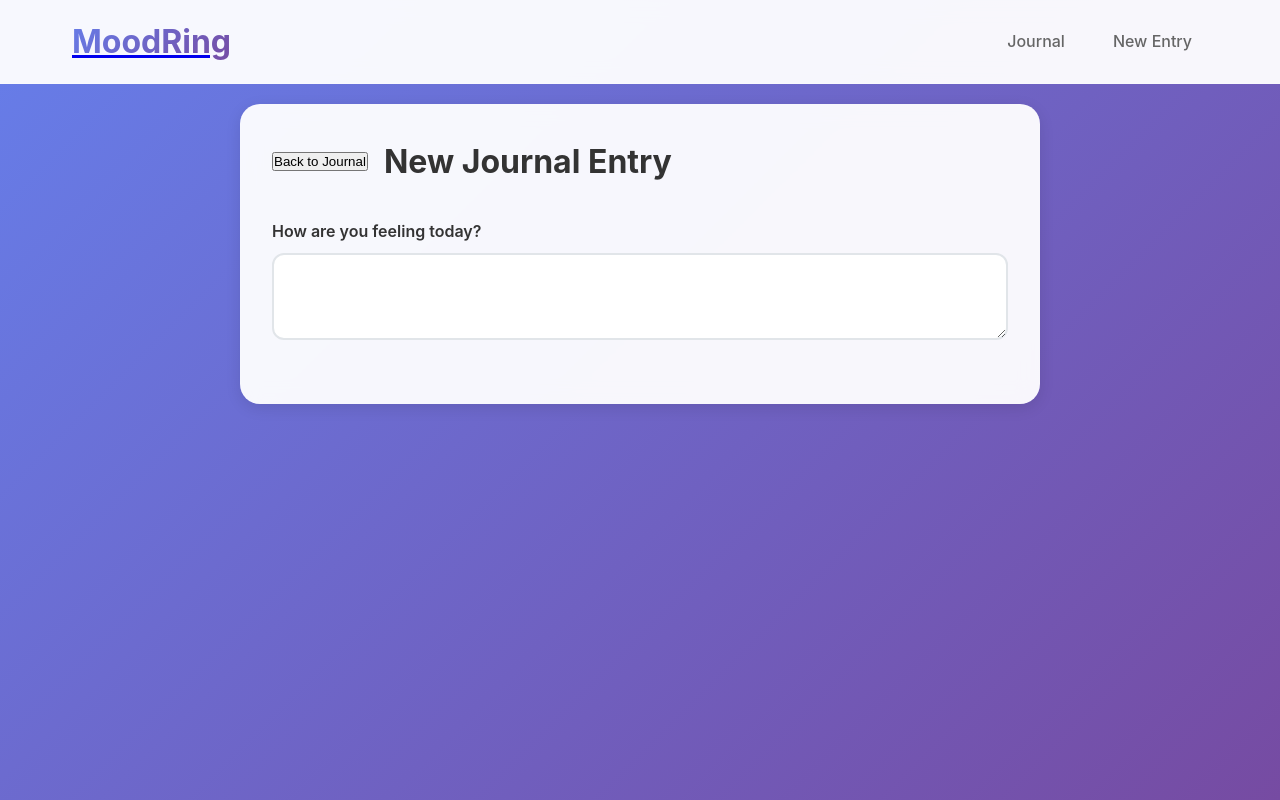
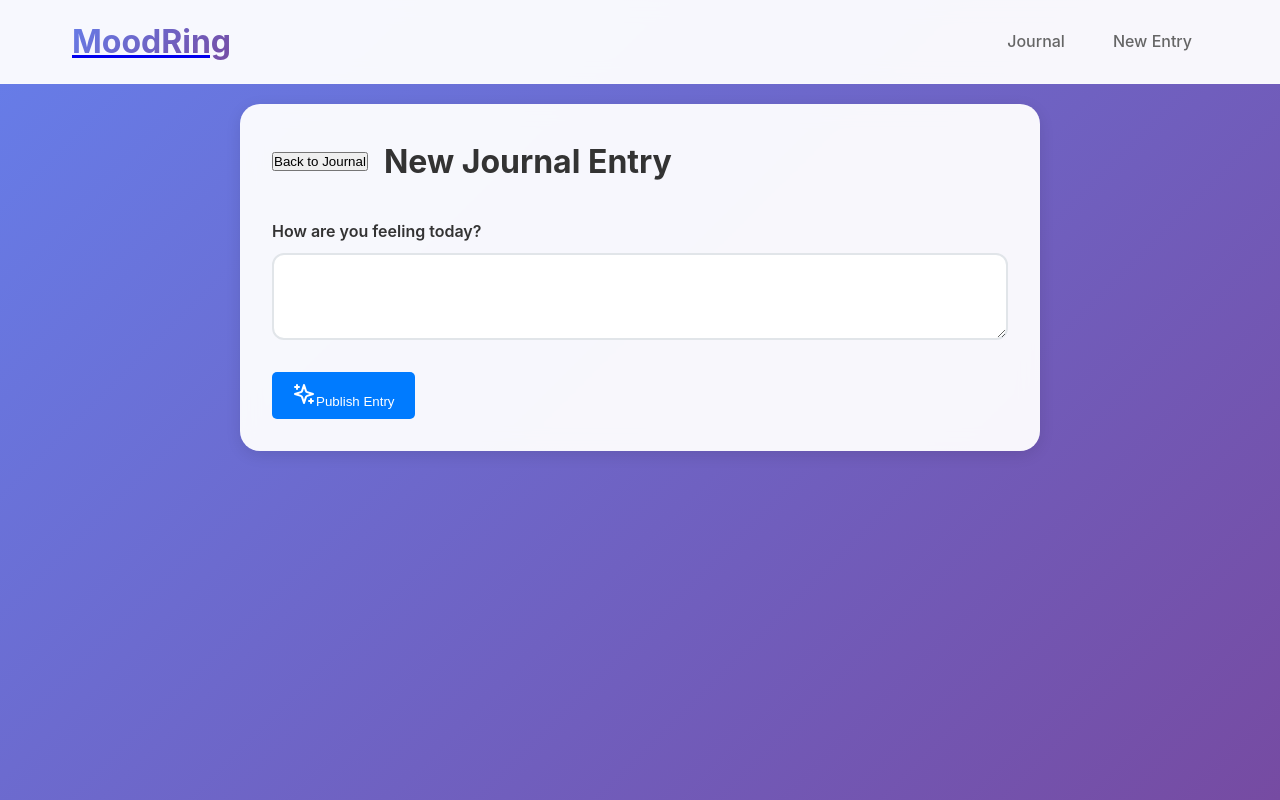
Before and after one commit to ThisbeSchoJo/moodring, a React (Create React App) app in the folder client/: page /new in a window 1280 px wide. Built offline with nearby package versions, Linux system fonts and the light colour scheme.

Commit message:
Added css styling files and added basic code to EntryForm.js

```diff
--- a/client/src/components/EntryForm.js
+++ b/client/src/components/EntryForm.js
@@ -2,6 +2,7 @@ import React, { useState } from 'react';
 // import { useNavigate } from 'react-router-dom';
 import { Save, ArrowLeft, Sparkles } from 'lucide-react';
 // import axios from 'axios';
+import '../styling/entryform.css';
 
 const EntryForm = () => {
   // const [content, setContent] = useState('');
@@ -60,6 +61,10 @@ const EntryForm = () => {
           <textarea/>
         </div>
       </form>
+      <button className="publish-button">
+        <Sparkles />
+        Publish Entry
+      </button>
     </div>
   );
 };
--- /dev/null
+++ b/client/src/styling/entryform.css
@@ -0,0 +1,8 @@
+.publish-button {
+    background-color: #007bff;
+    color: white;
+    border: none;
+    padding: 10px 20px;
+    border-radius: 5px;
+    cursor: pointer;
+}
```
Also changed, not shown: client/src/styling/entrydetail.css (added), client/src/styling/header.css (added), client/src/styling/journal.css (added).
